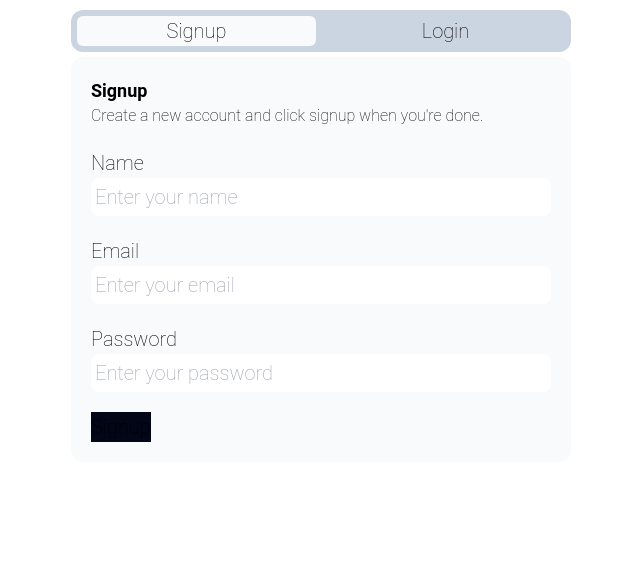
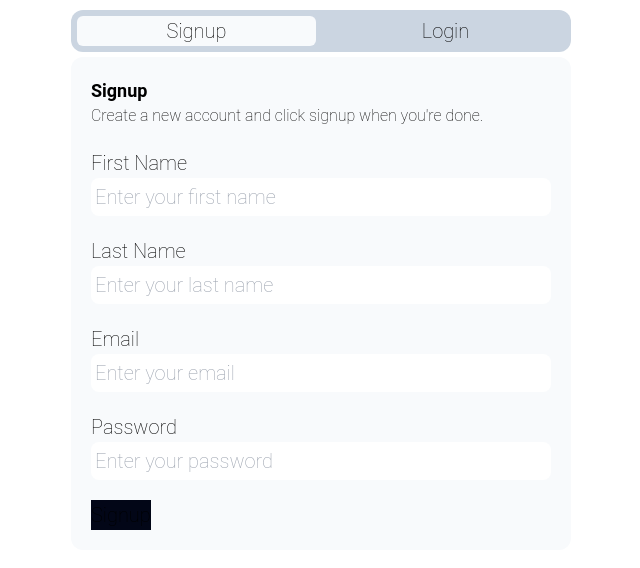
Before and after one commit to vasuparsaniya/E-Learning-Frontend, a React (Create React App) app: page /auth in a window 1280 px wide. Shown: the top 568 px of the page, without its empty margins (319-959 px from the left). Built offline with nearby package versions, Linux system fonts and the light colour scheme.

Commit message:
login form create

```diff
--- a/eslint.config.mjs
+++ b/eslint.config.mjs
@@ -42,7 +42,7 @@ export default [
     },
   },
   {
-    files: ['**/*.{mjs,cjs,jsx,tsx'], // Other file types
+    files: ['**/*.{mjs,cjs,jsx,tsx'],
     rules: {
       'no-unused-vars': 'error',
     },
--- a/src/modules/Auth/components/login/index.tsx
+++ b/src/modules/Auth/components/login/index.tsx
@@ -1,10 +1,34 @@
 import Button from 'src/lib/common/components/button/Button';
 import Input from 'src/lib/common/components/input/Input';
+import { LoginSchema } from '../../validation';
+import { yupResolver } from '@hookform/resolvers/yup';
+import { useForm } from 'react-hook-form';
+
+type LoginFormType = {
+  email: string;
+  password: string;
+};
 
 type Props = {};
 
 const LoginComponent = (props: Props) => {
   const {} = props;
+
+  // ** Form **
+  const formMethods = useForm<LoginFormType>({
+    mode: 'all',
+    resolver: yupResolver(LoginSchema),
+  });
+
+  const {
+    handleSubmit,
+    formState: { errors },
+    register,
+  } = formMethods;
+
+  const onSubmit = handleSubmit(async (value: LoginFormType) => {
+    console.log('=============login submit', value);
+  });
 
   return (
     <>
@@ -18,12 +42,16 @@ const LoginComponent = (props: Props) => {
         className="rounded-[8px] p-[4px]"
         labelName="Email"
         name="email"
+        register={register}
+        error={errors.email}
         placeholder="Enter your email"
       />
       <Input
         className="rounded-[8px] p-[4px]"
         labelName="Password"
         name="password"
+        register={register}
+        error={errors.password}
         placeholder="Enter your password"
         type="password"
       />
@@ -31,7 +59,7 @@ const LoginComponent = (props: Props) => {
         isDisable={false}
         text="Login"
         className="bg-slate-950"
-        onClick={() => {}}
+        onClick={onSubmit}
       />
     </>
   );
--- a/src/modules/Auth/components/signup/index.tsx
+++ b/src/modules/Auth/components/signup/index.tsx
@@ -5,7 +5,8 @@ import { yupResolver } from '@hookform/resolvers/yup';
 import { SignupSchema } from '../../validation';
 
 type SignUpFormType = {
-  name: string;
+  first_name: string;
+  last_name: string;
   email: string;
   password: string;
 };
@@ -41,11 +42,19 @@ const SignupComponent = (props: Props) => {
       </p>
       <Input
         className="rounded-[8px] p-[4px]"
-        name="name"
-        labelName="Name"
+        name="first_name"
+        labelName="First Name"
         register={register}
-        placeholder="Enter your name"
-        error={errors.name}
+        placeholder="Enter your first name"
+        error={errors.first_name}
+      />
+      <Input
+        className="rounded-[8px] p-[4px]"
+        name="last_name"
+        labelName="Last Name"
+        register={register}
+        placeholder="Enter your last name"
+        error={errors.last_name}
       />
       <Input
         className="rounded-[8px] p-[4px]"
--- a/src/modules/Auth/validation/index.ts
+++ b/src/modules/Auth/validation/index.ts
@@ -1,7 +1,15 @@
 import * as Yup from 'yup';
 
 export const SignupSchema = Yup.object().shape({
-  name: Yup.string().required('Name is required').label('Name'),
+  first_name: Yup.string()
+    .required('First name is required')
+    .label('First Name'),
+  last_name: Yup.string().required('Last name is required').label('Last name'),
   email: Yup.string().required('Email is required').label('Email'),
   password: Yup.string().required('Password is required').label('Password'),
 });
+
+export const LoginSchema = Yup.object().shape({
+  email: Yup.string().required('Email is required').label('Email'),
+  password: Yup.string().required('Password is required').label('Password'),
+});
```
